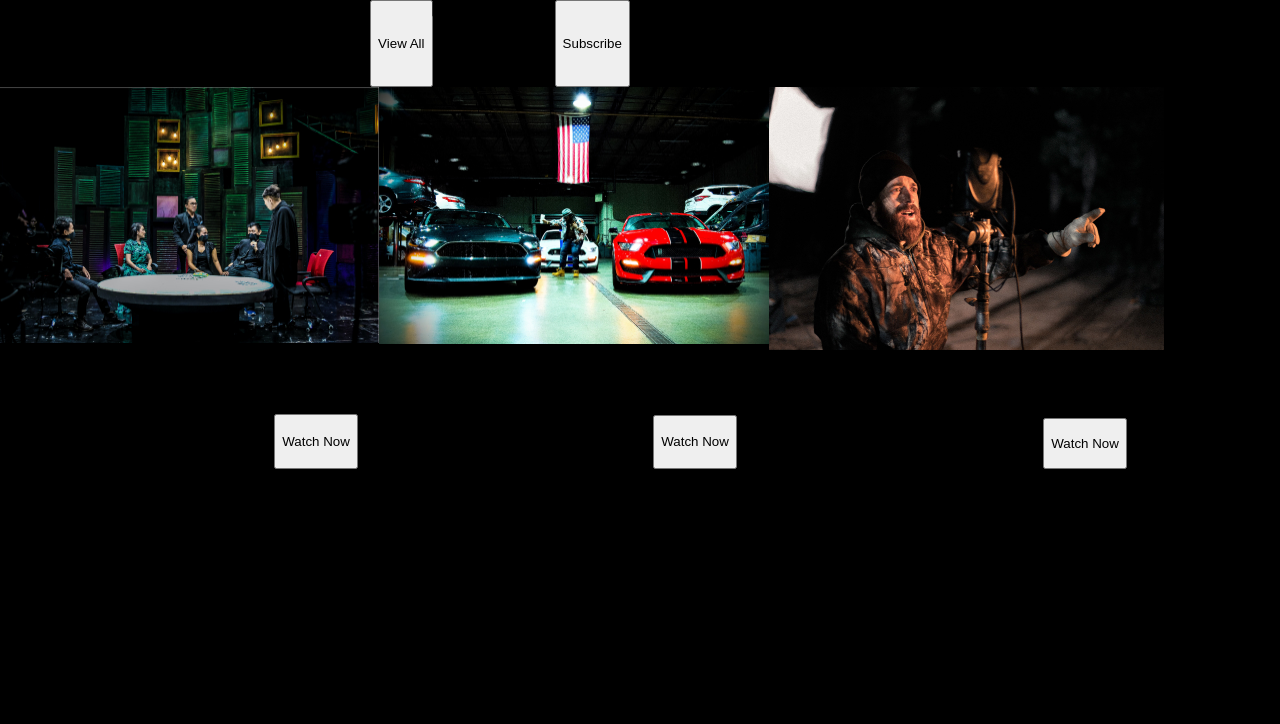
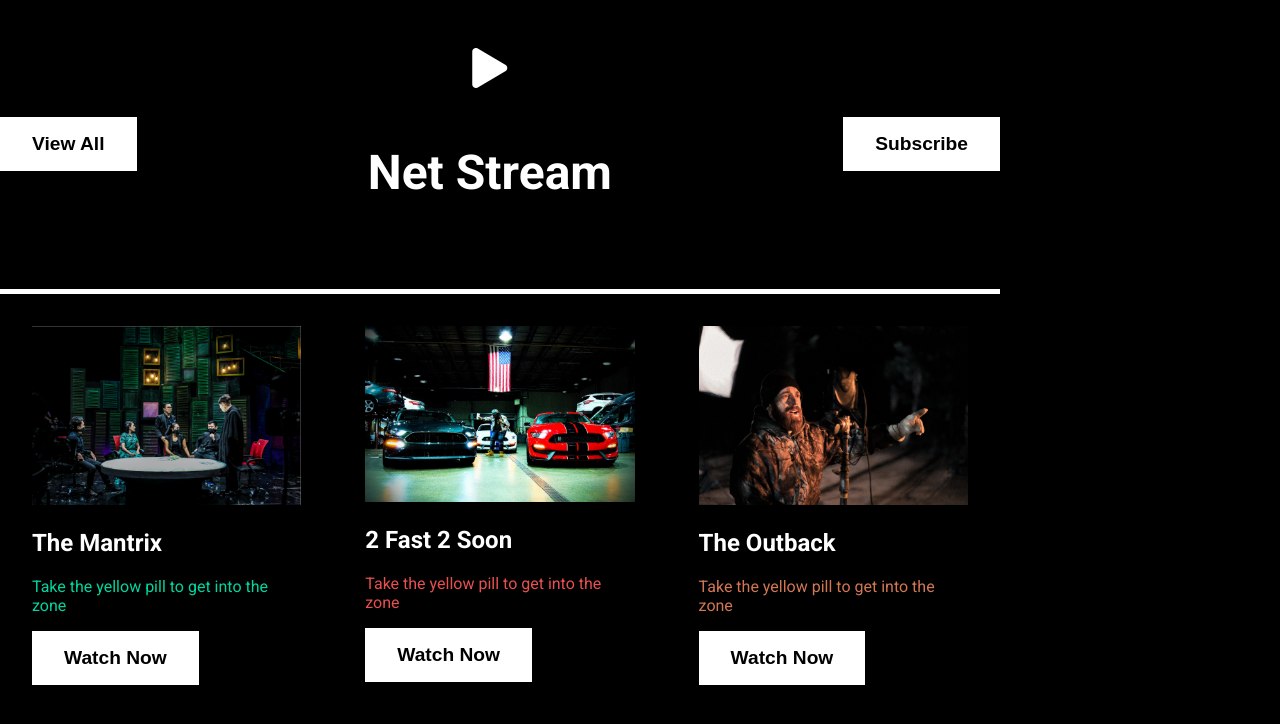
Before and after one commit to aaron-might/streaming_design, a plain HTML site: page index.html in a window 1280 px wide. Drawn offline with Linux system fonts and the light colour scheme.

Commit message:
add green, red, orange color to the p elements

```diff
--- a/style.css
+++ b/style.css
@@ -8,6 +8,7 @@ body {
     background-color: #000;
     font-family: "Roboto", sans-serif;
     margin: 0;
+    color:white;
 }
 
 .container{
@@ -19,10 +20,44 @@ body {
     display: flex;
 }
 .col {
-    display: flex;
-    flex-wrap: wrap;
+    padding: 2rem;
+    width: 33.33%;
+}
+.col img{
+    max-width: 100%;
 }
 nav {
     display: flex;
-    justify-content: center;
+    justify-content: space-between;
+    border-bottom: 5px solid #fff;
+    padding :3rem 0;
+    align-items: center;
+    text-align: center;
 }
+.logo {
+    font-size: 2rem;
+}
+.logo i {
+    font-size: 4rem;
+    font-size: 2.5rem;
+    margin-bottom: 1rem;
+}
+
+button{
+    background-color: #fff;
+    border: 0;
+    color: black;
+    font-size: 1.2rem;
+    font-weight: bold;
+    padding: 1rem 2rem;
+}
+
+.green {
+    color: #00d69f;
+}
+.red {
+    color: #e75050;
+}
+.orange {
+    color: #d27752;
+}
```
